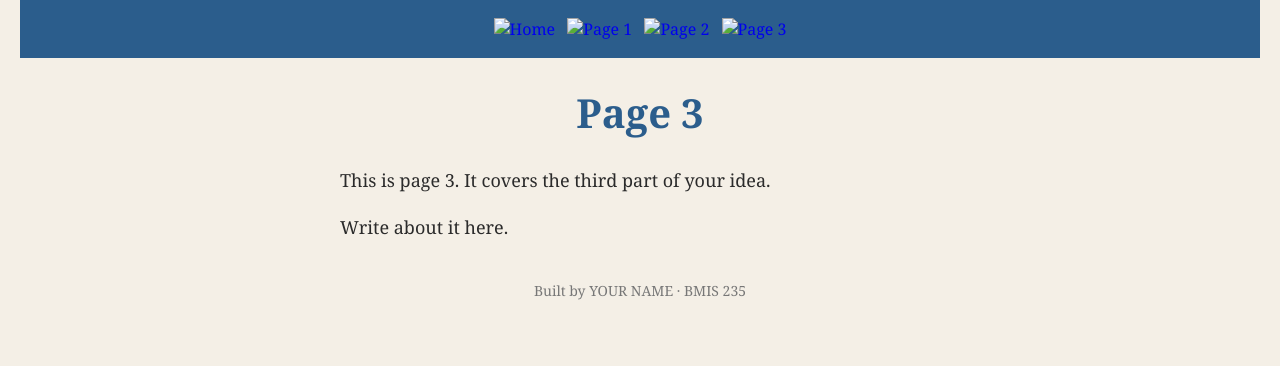
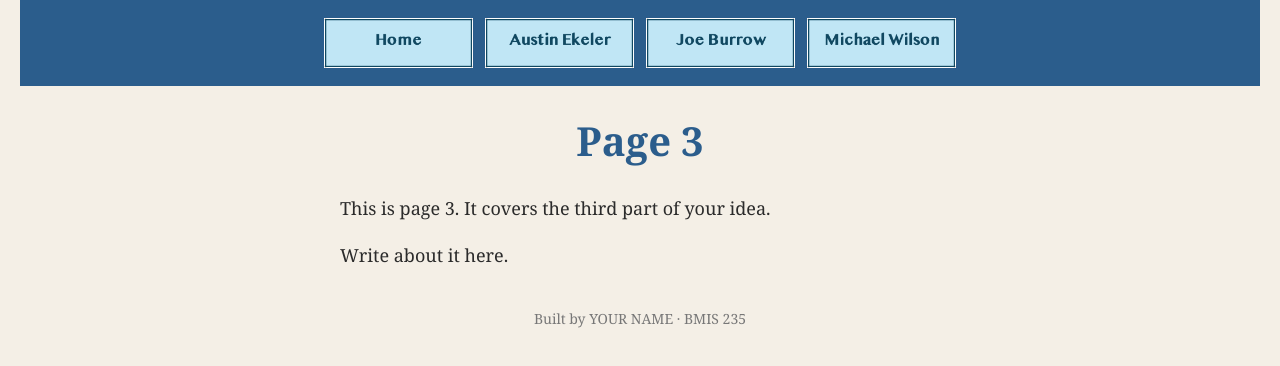
Before and after one commit to marcusheppner/bmis235-html-3, a plain HTML site: page wilson.html in a window 1280 px wide. Drawn offline with Linux system fonts and the light colour scheme.

Commit message:
Update navigation links and images in wilson.html

```diff
--- a/wilson.html
+++ b/wilson.html
@@ -22,10 +22,10 @@
      other three pages, so every page has the exact same menu.
      ===================================================================== -->
 <nav>
-    <a href="index.html"><img src="img/home.png" alt="Home"></a>
-    <a href="page1.html"><img src="img/page1.png" alt="Page 1"></a>
-    <a href="page2.html"><img src="img/page2.png" alt="Page 2"></a>
-    <a href="page3.html"><img src="img/page3.png" alt="Page 3"></a>
+    <a href="index.html"><img src="home1.png" alt="Home"></a>
+    <a href="ekeler.html"><img src="ekeler.png" alt="Austin Ekeler (2022)"></a>
+    <a href="burrow.html"><img src="burrow.png" alt="Joe Burrow (2026)"></a>
+    <a href="wilson.html"><img src="wilson.png" alt="Michael Wilson (2025)"></a>
 </nav>
 
 <h1>Page 3</h1>
```
